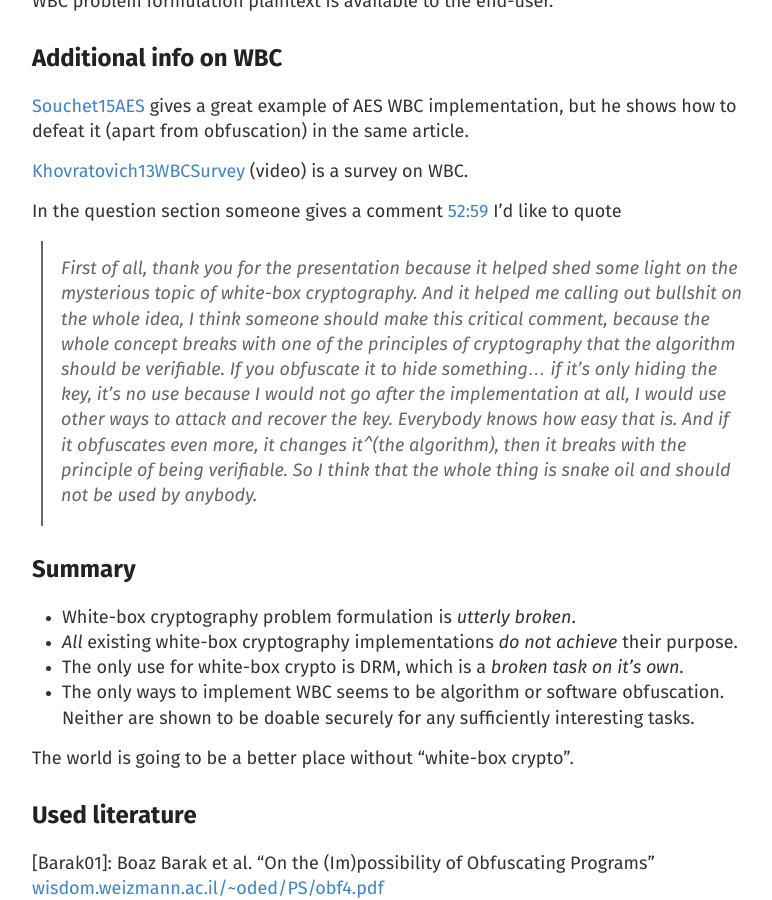
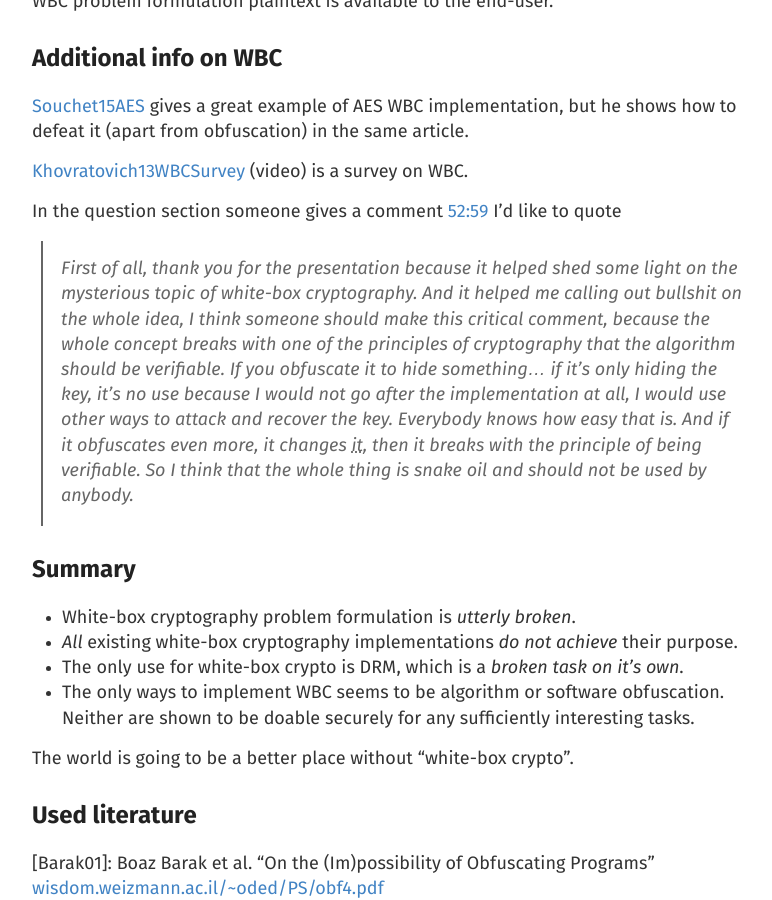
Before and after one commit to m1el/m1el.github.io, a Jekyll site: the page built from _posts/2015-05-14-wbc.md, in a window 1280 px wide and 900 px high, scrolled down 3343 px. Shown: the whole window, without its empty margins (238-1010 px from the left). Built offline with Jekyll 4.4.1, drawn with Linux system fonts in a browser that asks for light colours; Markdown is read by kramdown in place of the engine named in the settings.

```diff
--- a/_posts/2015-05-14-wbc.md
+++ b/_posts/2015-05-14-wbc.md
@@ -156,7 +156,7 @@ In the question section someone gives a comment [52:59](https://www.youtube.com/
 > because the whole concept breaks with one of the principles of cryptography that the algorithm should be verifiable.
 > If you obfuscate it to hide something... if it's only hiding the key, it's no use because I would not go after
 > the implementation at all, I would use other ways to attack and recover the key. Everybody knows how easy that is.
-> And if it obfuscates even more, it changes it^(the algorithm), then it breaks with the principle of being verifiable.
+> And if it obfuscates even more, it changes <abbr title="the algorithm">it</abbr>, then it breaks with the principle of being verifiable.
 > So I think that the whole thing is snake oil and should not be used by anybody.
 
 ## Summary
```
